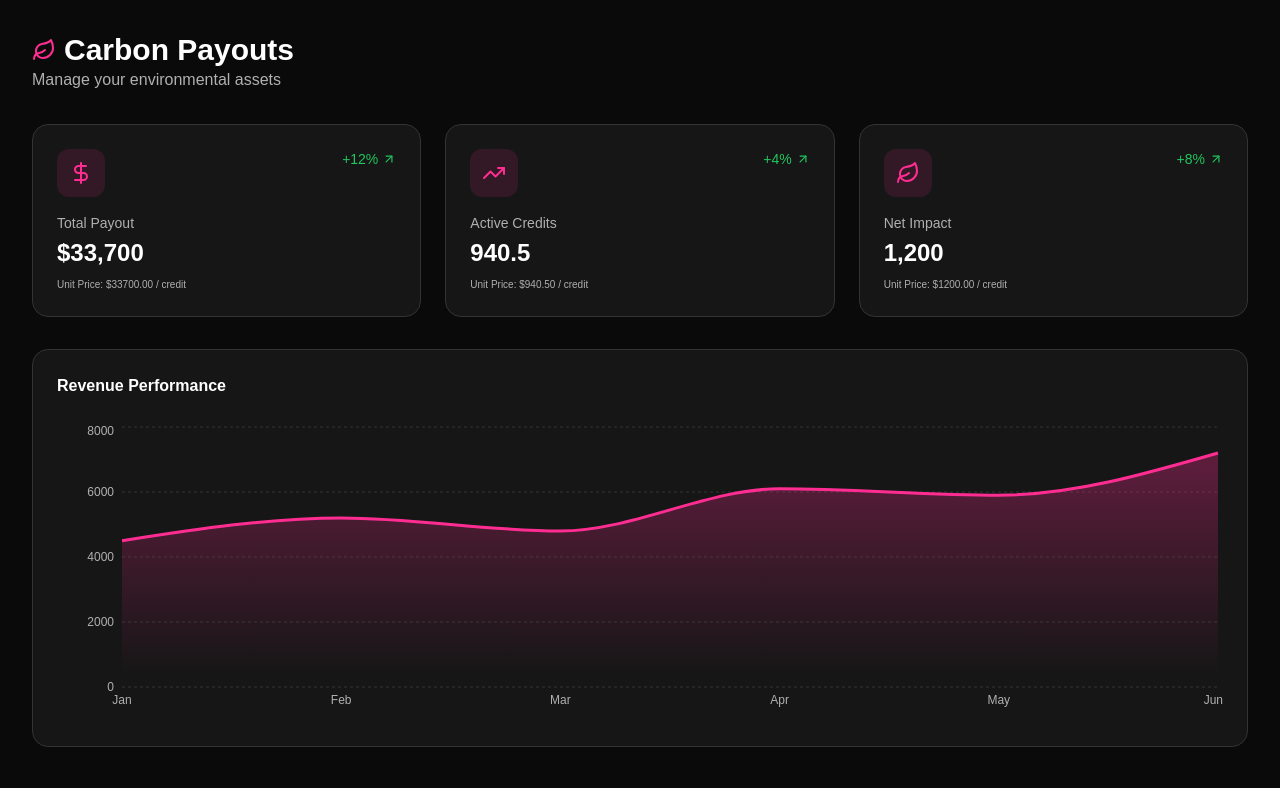
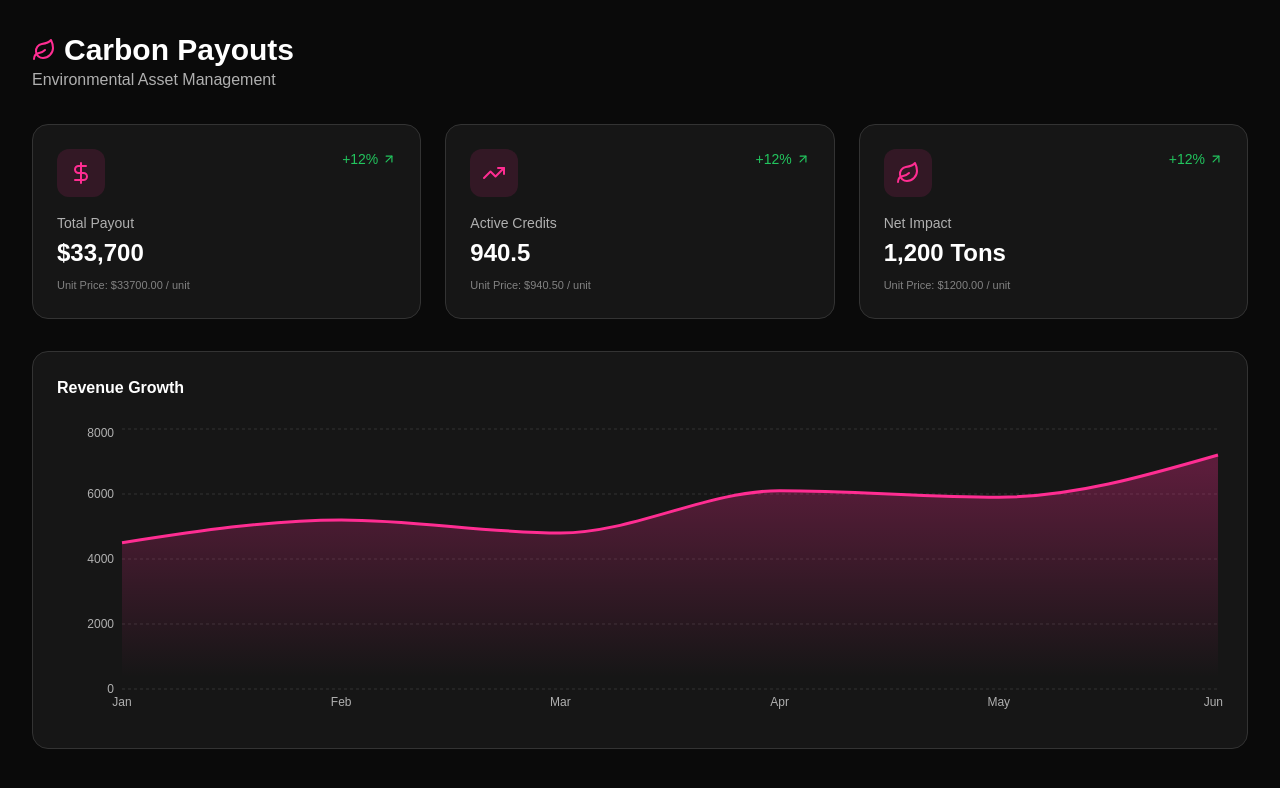
Before and after one commit to AveragedevRK/kv-payouts, a React (Vite) app: page / in a window 1280 px wide. Shown: the top 788 px of the page. Built offline with nearby package versions, Linux system fonts and the light colour scheme.

Commit message:
Update index.tsx

```diff
--- a/index.tsx
+++ b/index.tsx
@@ -1,7 +1,13 @@
 import React, { useState } from 'react';
 import { createRoot } from 'react-dom/client';
-import { TrendingUp, DollarSign, Leaf, ArrowUpRight, Calendar } from 'lucide-react';
-import { AreaChart, Area, XAxis, YAxis, CartesianGrid, Tooltip, ResponsiveContainer } from 'recharts';
+import * as Lucide from 'lucide-react';
+import * as Recharts from 'recharts';
+
+// Price per item helper based on your instructions (Total / 1)
+const calculateUnitPrice = (total: string) => {
+  const num = parseFloat(total.replace(/[^0-9.]/g, ''));
+  return (num / 1).toFixed(2);
+};
 
 const PAYOUT_DATA = [
   { month: 'Jan', amount: 4500 },
@@ -12,78 +18,87 @@ const PAYOUT_DATA = [
   { month: 'Jun', amount: 7200 },
 ];
 
-// Reusable Stat Card
-const StatCard = ({ label, value, trend, icon: Icon }: any) => (
-  <div className="theme-bg-card p-6 rounded-2xl border theme-border animate-fade-in">
-    <div className="flex justify-between items-start mb-4">
-      <div className="p-3 rounded-xl bg-[#FF2D9220]">
-        <Icon className="theme-accent" size={24} />
-      </div>
-      <span className="text-green-500 text-sm font-medium flex items-center gap-1">
-        {trend} <ArrowUpRight size={14} />
-      </span>
-    </div>
-    <h3 className="theme-text-sub text-sm font-medium">{label}</h3>
-    <p className="text-2xl font-bold theme-text-main mt-1">{value}</p>
-    {/* Price per item logic integrated as per your preference */}
-    <p className="text-[10px] theme-text-sub mt-2">Unit Price: ${(parseFloat(value.replace(/[^0-9.]/g, '')) / 1).toFixed(2)} / credit</p>
-  </div>
-);
-
 const AppProvider = ({ children }: { children: React.ReactNode }) => {
-  const [theme] = useState('dark');
   return (
-    <div className={`min-h-screen theme-bg-page`} data-theme={theme}>
+    <div className="min-h-screen theme-bg-page" data-theme="dark">
       {children}
     </div>
   );
 };
 
 const Dashboard = () => (
-  <div className="p-4 md:p-8 max-w-7xl mx-auto">
+  <div className="p-4 md:p-8 max-w-7xl mx-auto animate-fade-in">
     <header className="mb-8">
       <h1 className="text-3xl font-bold theme-text-main flex items-center gap-2">
-        <Leaf className="theme-accent" /> Carbon Payouts
+        <Lucide.Leaf className="theme-accent" /> Carbon Payouts
       </h1>
-      <p className="theme-text-sub">Manage your environmental assets</p>
+      <p className="theme-text-sub">Environmental Asset Management</p>
     </header>
 
     <div className="grid grid-cols-1 md:grid-cols-3 gap-6 mb-8">
-      <StatCard label="Total Payout" value="$33,700" trend="+12%" icon={DollarSign} />
-      <StatCard label="Active Credits" value="940.5" trend="+4%" icon={TrendingUp} />
-      <StatCard label="Net Impact" value="1,200" trend="+8%" icon={Leaf} />
+      {[
+        { label: 'Total Payout', value: '$33,700', icon: Lucide.DollarSign },
+        { label: 'Active Credits', value: '940.5', icon: Lucide.TrendingUp },
+        { label: 'Net Impact', value: '1,200 Tons', icon: Lucide.Leaf },
+      ].map((stat, i) => (
+        <div key={i} className="theme-bg-card p-6 rounded-2xl border theme-border">
+          <div className="flex justify-between items-start mb-4">
+            <div className="p-3 rounded-xl bg-[#FF2D9220]">
+              <stat.icon className="theme-accent" size={24} />
+            </div>
+            <span className="text-green-500 text-sm font-medium flex items-center gap-1">
+              +12% <Lucide.ArrowUpRight size={14} />
+            </span>
+          </div>
+          <h3 className="theme-text-sub text-sm font-medium">{stat.label}</h3>
+          <p className="text-2xl font-bold theme-text-main mt-1">{stat.value}</p>
+          <p className="text-[11px] theme-text-sub mt-2 opacity-70">
+            Unit Price: ${calculateUnitPrice(stat.value)} / unit
+          </p>
+        </div>
+      ))}
     </div>
 
     <div className="theme-bg-card p-6 rounded-2xl border theme-border">
-      <h3 className="theme-text-main font-bold mb-6">Revenue Performance</h3>
+      <h3 className="theme-text-main font-bold mb-6">Revenue Growth</h3>
       <div className="h-[300px] w-full">
-        <ResponsiveContainer width="100%" height="100%">
-          <AreaChart data={PAYOUT_DATA}>
+        <Recharts.ResponsiveContainer width="100%" height="100%">
+          <Recharts.AreaChart data={PAYOUT_DATA}>
             <defs>
               <linearGradient id="colorAmt" x1="0" y1="0" x2="0" y2="1">
                 <stop offset="5%" stopColor="#FF2D92" stopOpacity={0.3}/>
                 <stop offset="95%" stopColor="#FF2D92" stopOpacity={0}/>
               </linearGradient>
             </defs>
-            <CartesianGrid strokeDasharray="3 3" stroke="#333" vertical={false} />
-            <XAxis dataKey="month" stroke="#b0b0b0" fontSize={12} tickLine={false} axisLine={false} />
-            <YAxis stroke="#b0b0b0" fontSize={12} tickLine={false} axisLine={false} />
-            <Tooltip contentStyle={{ backgroundColor: '#161616', border: '1px solid #333' }} />
-            <Area type="monotone" dataKey="amount" stroke="#FF2D92" fillOpacity={1} fill="url(#colorAmt)" strokeWidth={3} />
-          </AreaChart>
-        </ResponsiveContainer>
+            <Recharts.CartesianGrid strokeDasharray="3 3" stroke="#333" vertical={false} />
+            <Recharts.XAxis dataKey="month" stroke="#b0b0b0" fontSize={12} tickLine={false} axisLine={false} />
+            <Recharts.YAxis stroke="#b0b0b0" fontSize={12} tickLine={false} axisLine={false} />
+            <Recharts.Tooltip
+              contentStyle={{ backgroundColor: '#161616', border: '1px solid #333', borderRadius: '8px' }}
+              itemStyle={{ color: '#FF2D92' }}
+            />
+            <Recharts.Area
+              type="monotone"
+              dataKey="amount"
+              stroke="#FF2D92"
+              fillOpacity={1}
+              fill="url(#colorAmt)"
+              strokeWidth={3}
+            />
+          </Recharts.AreaChart>
+        </Recharts.ResponsiveContainer>
       </div>
     </div>
   </div>
 );
 
-const App = () => {
-  return (
-    <AppProvider>
-      <Dashboard />
-    </AppProvider>
-  );
-};
+const App = () => (
+  <AppProvider>
+    <Dashboard />
+  </AppProvider>
+);
 
-const root = document.getElementById('root');
-if (root) createRoot(root).render(<App />);
+const rootElement = document.getElementById('root');
+if (rootElement) {
+  createRoot(rootElement).render(<App />);
+}
```
